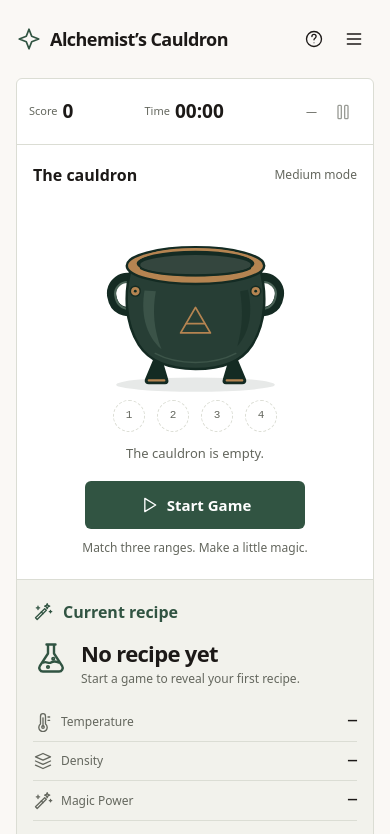
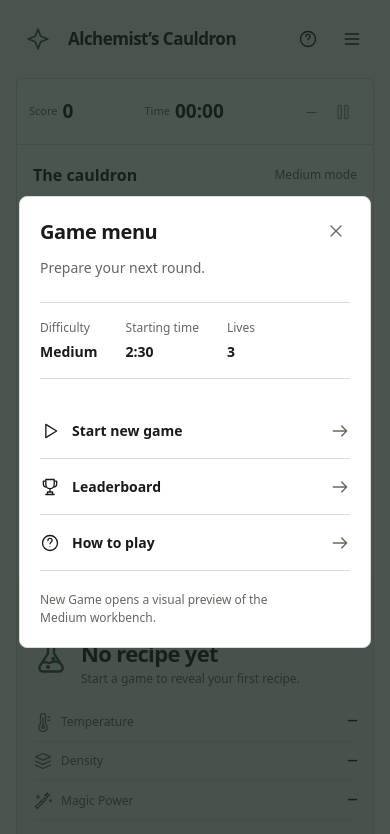
Before and after one commit to vlat247/minigame1-rs, a website built with Vite: page index.html in a window 390 px wide. Both pictures are taken after a click on the button "Menu". Shown: the top 834 px of the page. Built offline with nearby package versions, Linux system fonts and the light colour scheme.

Commit message:
feat: add accessible draft screen navigation

```diff
--- a/src/main.ts
+++ b/src/main.ts
@@ -1,5 +1,5 @@
 import './styles/style.css';
-import { renderGameDraft } from './ui/game-draft';
+import { mountGameDraft } from './ui/draft-controller';
 
 const app = document.querySelector<HTMLDivElement>('#app');
 
@@ -7,4 +7,5 @@ if (app === null) {
   throw new Error('The application root was not found.');
 }
 
-renderGameDraft(app, { started: false, paused: false });
+const dispose = mountGameDraft(app);
+import.meta.hot?.dispose(dispose);
--- a/src/styles/style.css
+++ b/src/styles/style.css
@@ -101,8 +101,8 @@ ul {
   display: flex;
   align-items: center;
   justify-content: center;
-  width: 38px;
-  height: 38px;
+  width: 44px;
+  height: 44px;
   color: var(--primary);
 }
 .brand-symbol .icon {
@@ -592,6 +592,149 @@ ul {
   font-size: 12px;
 }
 
+.game-dialog {
+  width: min(480px, calc(100% - 32px));
+  max-height: calc(100svh - 32px);
+  margin: auto;
+  padding: 28px;
+  overflow-y: auto;
+  border: 1px solid var(--border);
+  border-radius: 8px;
+  color: var(--ink);
+  background: var(--surface);
+}
+.game-dialog::backdrop {
+  background: var(--dialog-backdrop);
+}
+.dialog-header {
+  display: flex;
+  align-items: center;
+  justify-content: space-between;
+  gap: 12px;
+}
+.dialog-header h2 {
+  font-size: 22px;
+  line-height: 1.25;
+  font-weight: 650;
+  letter-spacing: -0.02em;
+}
+.dialog-close {
+  width: 44px;
+  padding: 10px;
+  margin: -8px -8px -8px 0;
+  flex-shrink: 0;
+  color: var(--muted);
+  background: transparent;
+}
+.dialog-close:hover {
+  color: var(--ink);
+  background: var(--surface-muted);
+}
+.dialog-description {
+  margin-top: 12px;
+  font-size: 14px;
+  color: var(--muted);
+}
+.dialog-actions {
+  display: flex;
+  justify-content: flex-end;
+  flex-wrap: wrap;
+  gap: 10px;
+  margin-top: 24px;
+}
+.dialog-actions-stacked {
+  flex-direction: column;
+}
+.dialog-note {
+  margin-top: 20px;
+  font-size: 12px;
+  color: var(--muted);
+}
+.help-steps {
+  margin: 24px 0 0;
+  padding-left: 20px;
+  font-size: 14px;
+}
+.help-steps li {
+  padding-left: 6px;
+}
+.help-steps li + li {
+  margin-top: 18px;
+}
+.help-steps strong {
+  font-weight: 650;
+}
+.help-steps p {
+  margin-top: 4px;
+  color: var(--muted);
+  font-size: 13px;
+}
+.menu-rules {
+  display: flex;
+  gap: 28px;
+  margin: 24px 0;
+  padding-block: 16px;
+  border-block: 1px solid var(--border);
+}
+.menu-rules dt {
+  color: var(--muted);
+  font-size: 12px;
+}
+.menu-rules dd {
+  margin: 4px 0 0;
+  font-size: 14px;
+  font-weight: 600;
+}
+.menu-actions {
+  display: flex;
+  flex-direction: column;
+}
+.menu-action {
+  display: flex;
+  align-items: center;
+  justify-content: space-between;
+  gap: 16px;
+  min-height: 56px;
+  padding: 12px 0;
+  border: 0;
+  border-bottom: 1px solid var(--border);
+  background: transparent;
+  color: var(--ink);
+  font-size: 14px;
+  font-weight: 600;
+  text-align: left;
+}
+.menu-action > span {
+  display: flex;
+  align-items: center;
+  gap: 12px;
+}
+.menu-action > .icon {
+  color: var(--muted);
+}
+.menu-action:hover {
+  color: var(--primary);
+}
+.leaderboard-empty {
+  padding: 32px 0 8px;
+  text-align: center;
+}
+.empty-state-icon {
+  width: 36px;
+  height: 36px;
+  color: var(--primary);
+}
+.leaderboard-empty h3 {
+  margin-top: 16px;
+  font-size: 16px;
+  font-weight: 600;
+}
+.leaderboard-empty p {
+  margin-top: 8px;
+  font-size: 13px;
+  color: var(--muted);
+}
+
 @media (max-width: 1100px) {
   #app {
     padding-inline: 24px;
@@ -671,6 +814,18 @@ ul {
 }
 
 @media (max-width: 600px) {
+  .game-dialog {
+    padding: 20px;
+  }
+  .dialog-header h2 {
+    font-size: 20px;
+  }
+  .dialog-actions {
+    flex-direction: column;
+  }
+  .dialog-actions .button {
+    width: 100%;
+  }
   #app {
     padding: 0 16px 16px;
   }
@@ -682,11 +837,11 @@ ul {
     gap: 8px;
   }
   .brand h1 {
-    font-size: 18px;
+    font-size: 17px;
   }
   .brand-symbol {
-    width: 26px;
-    height: 26px;
+    width: 44px;
+    height: 44px;
   }
   .brand-symbol .icon {
     width: 26px;
@@ -696,7 +851,7 @@ ul {
     gap: 0;
   }
   .header-actions .button {
-    width: 40px;
+    width: 44px;
     min-height: 44px;
     padding: 10px;
   }
--- /dev/null
+++ b/src/ui/dialogs.ts
@@ -0,0 +1,75 @@
+import { icon } from './icons';
+
+export type DraftDialog = 'help' | 'menu' | 'leaderboard' | 'pause' | 'exit' | 'restart';
+
+interface DialogContent {
+  readonly title: string;
+  readonly description: string;
+  readonly body: string;
+}
+
+const DIALOGS: Record<DraftDialog, DialogContent> = {
+  help: {
+    title: 'How to play',
+    description: 'A good potion is a matter of balance.',
+    body: `
+      <ol class="help-steps">
+        <li><strong>Read the recipe.</strong><p>Find its Temperature, Density, and Magic Power target ranges.</p></li>
+        <li><strong>Choose your ingredients.</strong><p>Each ingredient changes the three values. Use up to 4 portions per mixture; every added portion is spent.</p></li>
+        <li><strong>Brew a potion.</strong><p>All three values must fit the targets, with a tolerance of ±8 in Medium mode. A successful brew earns 200 points and up to 10 extra seconds. A failed brew costs one life.</p></li>
+      </ol>
+      <p class="dialog-note">A Medium game begins with 2:30 and 3 lives. Time, lives, and ingredient stock limit the run.</p>
+      <p class="dialog-note">This draft previews the screens. Mixing, brewing, and timing will be implemented in later branches.</p>
+      <div class="dialog-actions"><button class="button button-primary" type="button" data-action="dialog-close" data-dialog-focus>Got it</button></div>`,
+  },
+  menu: {
+    title: 'Game menu',
+    description: 'Prepare your next round.',
+    body: `
+      <dl class="menu-rules"><div><dt>Difficulty</dt><dd>Medium</dd></div><div><dt>Starting time</dt><dd>2:30</dd></div><div><dt>Lives</dt><dd>3</dd></div></dl>
+      <div class="menu-actions">
+        <button class="menu-action" type="button" data-action="new" data-dialog-focus><span>${icon('play')}Start new game</span>${icon('arrow')}</button>
+        <button class="menu-action" type="button" data-action="leaderboard"><span>${icon('trophy')}Leaderboard</span>${icon('arrow')}</button>
+        <button class="menu-action" type="button" data-action="help"><span>${icon('help')}How to play</span>${icon('arrow')}</button>
+      </div>
+      <p class="dialog-note">New Game opens a visual preview of the Medium workbench.</p>`,
+  },
+  leaderboard: {
+    title: 'Leaderboard',
+    description: 'The ten best potion-making runs.',
+    body: `
+      <div class="leaderboard-empty">${icon('trophy', 'empty-state-icon')}<h3>No results yet</h3><p>Completed games will appear here with a player name, score, and date.</p></div>
+      <div class="dialog-actions"><button class="button button-primary" type="button" data-action="dialog-close" data-dialog-focus>Back</button></div>`,
+  },
+  pause: {
+    title: 'Game paused',
+    description: 'Your workbench will be here when you return.',
+    body: `
+      <div class="dialog-actions dialog-actions-stacked">
+        <button class="button button-primary" type="button" data-action="resume" data-dialog-focus>${icon('play')}Resume</button>
+        <button class="button button-secondary" type="button" data-action="exit">Exit to start</button>
+        <button class="button button-quiet" type="button" data-action="help">How to play</button>
+      </div>`,
+  },
+  exit: {
+    title: 'Leave the workbench?',
+    description: 'Returning to the start screen closes the current preview.',
+    body: `<div class="dialog-actions"><button class="button button-secondary" type="button" data-action="dialog-close" data-dialog-focus>Keep it open</button><button class="button button-primary" type="button" data-action="confirm-exit">Exit to start</button></div>`,
+  },
+  restart: {
+    title: 'Start a new game?',
+    description: 'This will replace the current preview with a fresh workbench.',
+    body: `<div class="dialog-actions"><button class="button button-secondary" type="button" data-action="dialog-close" data-dialog-focus>Keep current preview</button><button class="button button-primary" type="button" data-action="confirm-new">Start new game</button></div>`,
+  },
+};
+
+export function dialogMarkup(kind: DraftDialog): string {
+  const content = DIALOGS[kind];
+  return `
+    <div class="dialog-header">
+      <h2 id="draft-dialog-title">${content.title}</h2>
+      <button class="button dialog-close" type="button" data-action="dialog-close" aria-label="${kind === 'pause' ? 'Resume preview' : 'Close dialog'}">${icon('close')}</button>
+    </div>
+    <p class="dialog-description" id="draft-dialog-description">${content.description}</p>
+    ${content.body}`;
+}
--- /dev/null
+++ b/src/ui/draft-controller.ts
@@ -0,0 +1,173 @@
+import { dialogMarkup } from './dialogs';
+import type { DraftDialog } from './dialogs';
+import { renderGameDraft } from './game-draft';
+
+export function mountGameDraft(container: HTMLElement): () => void {
+  const view = document.createElement('div');
+  const dialog = document.createElement('dialog');
+  const announcement = document.createElement('p');
+  const state = { started: false, paused: false };
+  let dialogs: DraftDialog[] = [];
+  let returnAction = 'start';
+
+  dialog.className = 'game-dialog';
+  dialog.setAttribute('aria-labelledby', 'draft-dialog-title');
+  dialog.setAttribute('aria-describedby', 'draft-dialog-description');
+  announcement.className = 'sr-only';
+  announcement.setAttribute('role', 'status');
+  container.replaceChildren(view, dialog, announcement);
+
+  function render(): void {
+    renderGameDraft(view, state);
+  }
+
+  function focusAction(action: string): void {
+    view.querySelector<HTMLElement>(`[data-action="${action}"]`)?.focus();
+  }
+
+  function renderDialog(kind: DraftDialog): void {
+    dialog.innerHTML = dialogMarkup(kind);
+    dialog.querySelector<HTMLElement>('[data-dialog-focus]')?.focus();
+  }
+
+  function openDialog(kind: DraftDialog): void {
+    if (!dialog.open) {
+      const focused = document.activeElement;
+      if (focused instanceof HTMLElement && focused.dataset.action !== undefined) {
+        returnAction = focused.dataset.action;
+      }
+    }
+    dialogs.push(kind);
+    renderDialog(kind);
+    if (!dialog.open) {
+      dialog.showModal();
+      dialog.querySelector<HTMLElement>('[data-dialog-focus]')?.focus();
+    }
+  }
+
+  function dismissDialogs(): void {
+    dialogs = [];
+    if (dialog.open) dialog.close();
+  }
+
+  function startPreview(): void {
+    dismissDialogs();
+    state.started = true;
+    state.paused = false;
+    render();
+    focusAction('pause');
+    announcement.textContent =
+      'Medium workbench preview opened. Mixing, brewing, and timing are not active yet.';
+  }
+
+  function resumePreview(): void {
+    dismissDialogs();
+    state.paused = false;
+    render();
+    focusAction('pause');
+    announcement.textContent = 'Preview resumed.';
+  }
+
+  function pausePreview(): void {
+    if (!state.started || state.paused) return;
+    state.paused = true;
+    render();
+    returnAction = 'pause';
+    if (dialog.open) {
+      dialogs.unshift('pause');
+    } else {
+      openDialog('pause');
+    }
+    announcement.textContent = 'Preview paused.';
+  }
+
+  function closeDialog(): void {
+    const current = dialogs.at(-1);
+    if (current === 'pause') {
+      resumePreview();
+      return;
+    }
+    dialogs.pop();
+    const previous = dialogs.at(-1);
+    if (previous !== undefined) {
+      renderDialog(previous);
+      return;
+    }
+    dismissDialogs();
+    focusAction(returnAction);
+  }
+
+  function showStart(): void {
+    dismissDialogs();
+    state.started = false;
+    state.paused = false;
+    render();
+    focusAction('start');
+    announcement.textContent = 'Returned to the empty start screen.';
+  }
+
+  function handleClick(event: MouseEvent): void {
+    if (!(event.target instanceof Element)) return;
+    const control = event.target.closest<HTMLElement>('[data-action]');
+    if (control === null || !container.contains(control)) return;
+    if (control instanceof HTMLButtonElement && control.disabled) return;
+    event.preventDefault();
+
+    switch (control.dataset.action) {
+      case 'start':
+      case 'confirm-new':
+        startPreview();
+        break;
+      case 'help':
+      case 'menu':
+      case 'leaderboard':
+        openDialog(control.dataset.action);
+        break;
+      case 'new':
+        if (state.started) openDialog('restart');
+        else startPreview();
+        break;
+      case 'pause':
+        pausePreview();
+        break;
+      case 'resume':
+        resumePreview();
+        break;
+      case 'home':
+        if (state.started) openDialog('exit');
+        else showStart();
+        break;
+      case 'exit':
+        openDialog('exit');
+        break;
+      case 'confirm-exit':
+        showStart();
+        break;
+      case 'dialog-close':
+        closeDialog();
+        break;
+    }
+  }
+
+  function handleCancel(event: Event): void {
+    event.preventDefault();
+    // Escape must not reveal a blurred workbench with no Resume control.
+    if (dialogs.at(-1) !== 'pause') closeDialog();
+  }
+
+  function handleVisibility(): void {
+    if (document.hidden) pausePreview();
+  }
+
+  render();
+  container.addEventListener('click', handleClick);
+  dialog.addEventListener('cancel', handleCancel);
+  document.addEventListener('visibilitychange', handleVisibility);
+
+  return () => {
+    container.removeEventListener('click', handleClick);
+    dialog.removeEventListener('cancel', handleCancel);
+    document.removeEventListener('visibilitychange', handleVisibility);
+    dismissDialogs();
+  };
+}
--- a/src/ui/game-draft.ts
+++ b/src/ui/game-draft.ts
@@ -83,10 +83,10 @@ export function renderGameDraft(container: HTMLElement, state: DraftViewState):
   container.dataset.paused = String(state.paused);
   container.innerHTML = `
     <header class="app-header">
-      <a class="brand" href="#" data-action="home" aria-label="Alchemist's Cauldron start screen">
-        <span class="brand-symbol">${icon('spark')}</span>
+      <div class="brand">
+        <a class="brand-symbol" href="#" data-action="home" aria-label="Return to start screen">${icon('spark')}</a>
         <h1>Alchemist’s Cauldron</h1>
-      </a>
+      </div>
       <nav class="header-actions" aria-label="Game navigation">
         <button class="button button-quiet" type="button" data-action="help">${icon('help')}<span>Help</span></button>
         <button class="button button-quiet" type="button" data-action="menu">${icon('menu')}<span>Menu</span></button>
```
